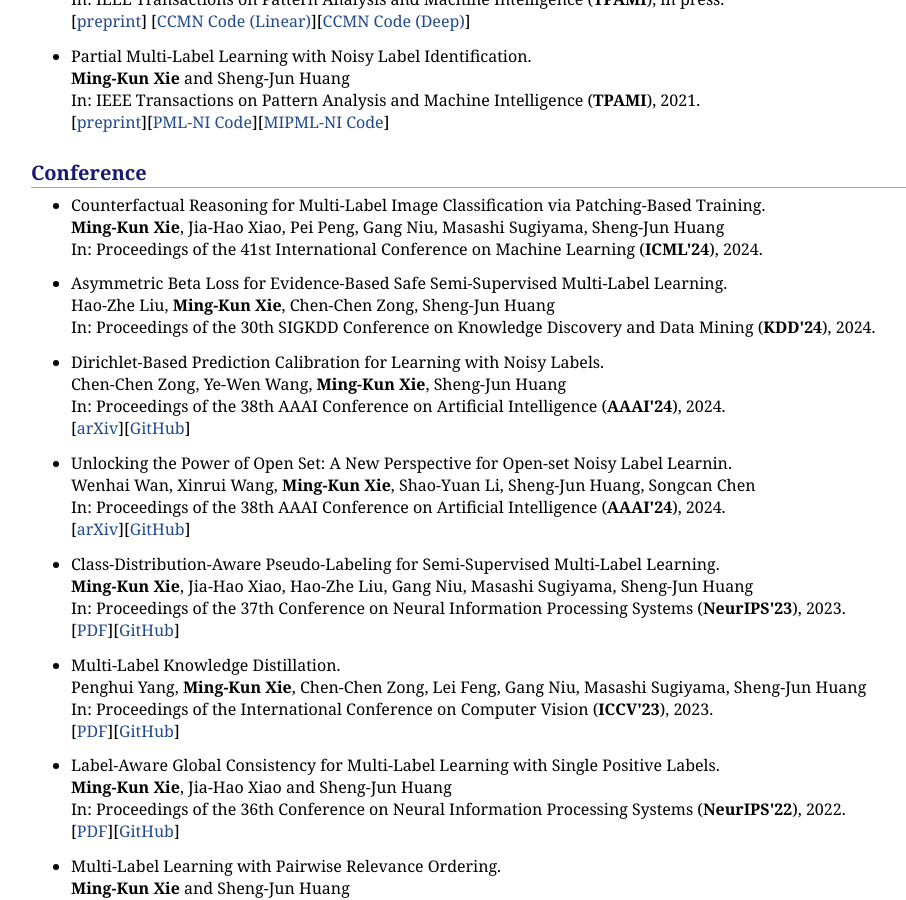
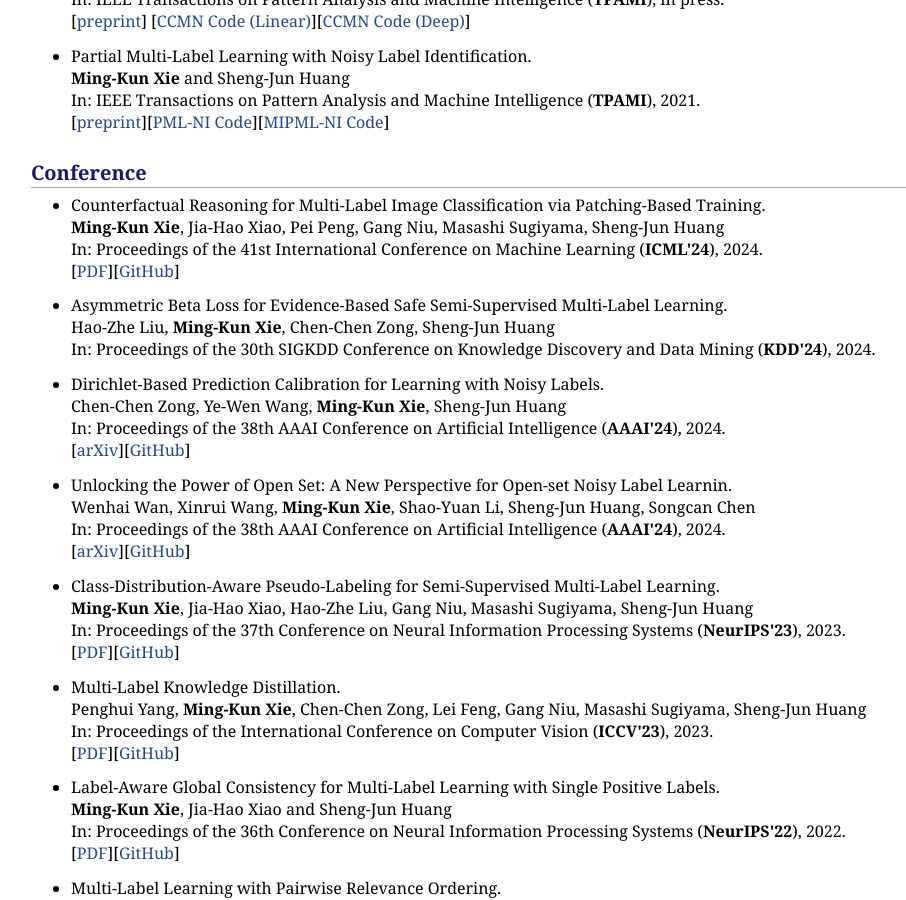
Before and after one commit to xiemk/xiemk.github.io, a Jekyll site: the page index.html, which Jekyll copies as it is, in a window 1280 px wide and 900 px high, scrolled down 1023 px. Shown: the whole window, without its empty margins (149-1055 px from the left). Built offline with Jekyll 4.4.1, drawn with Linux system fonts in a browser that asks for light colours.

Commit message:
updating

```diff
--- a/index.html
+++ b/index.html
@@ -73,6 +73,7 @@ Email: mkxie@nuaa.edu.cn <br />
 
 <ul style="list-style-type:disc">
   <li>Counterfactual Reasoning for Multi-Label Image Classification via Patching-Based Training.<br><b>Ming-Kun Xie</b>, Jia-Hao Xiao, Pei Peng, Gang Niu, Masashi Sugiyama, Sheng-Jun Huang<br>In: Proceedings of the 41st International Conference on Machine Learning (<strong>ICML'24</strong>), 2024.<br>
+  [<a href="https://arxiv.org/pdf/2404.06287">PDF</a>][<a href="https://github.com/xiemk/MLC-PAT">GitHub</a>]
   </li>
 </ul>
 
```
